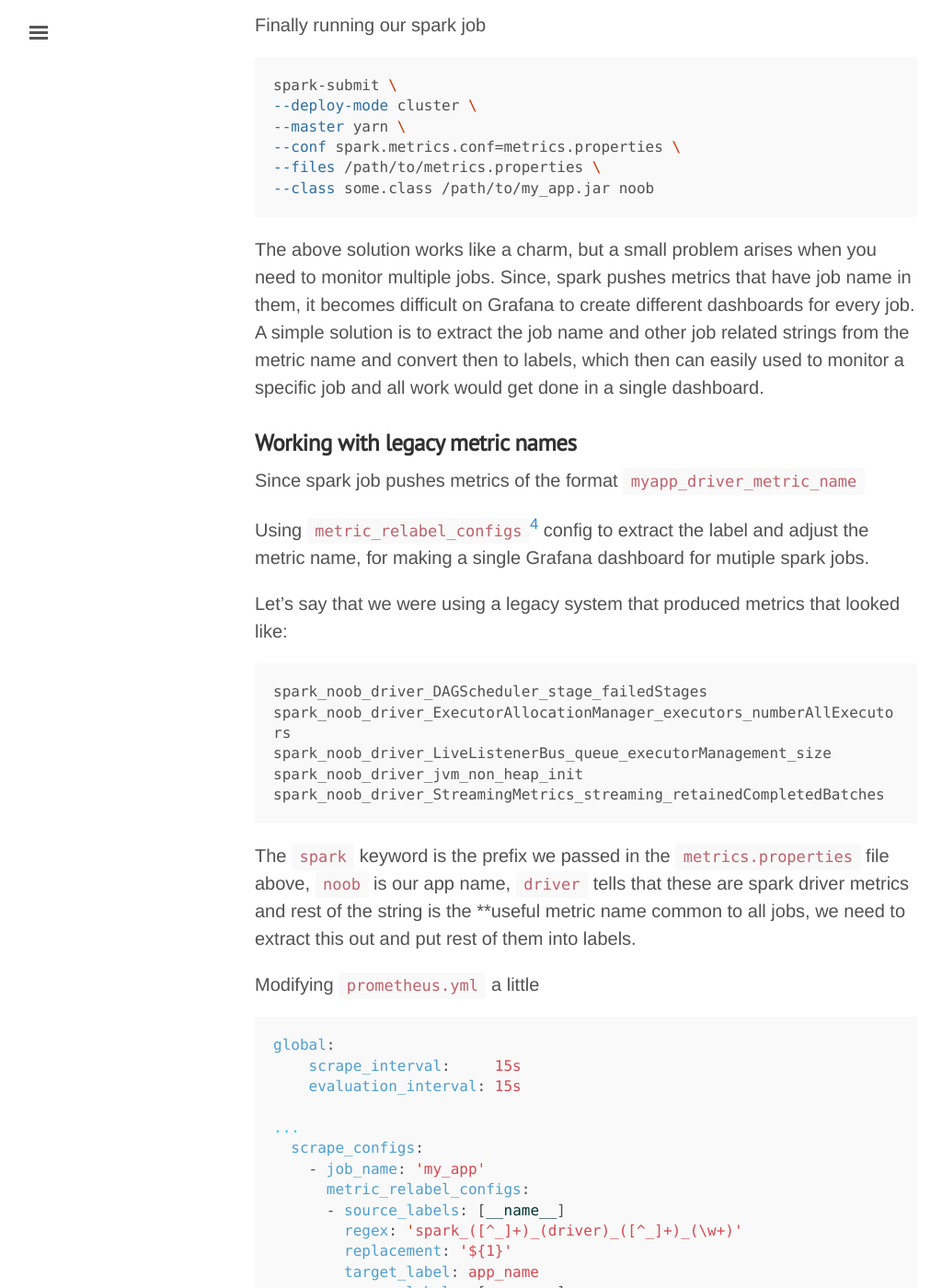
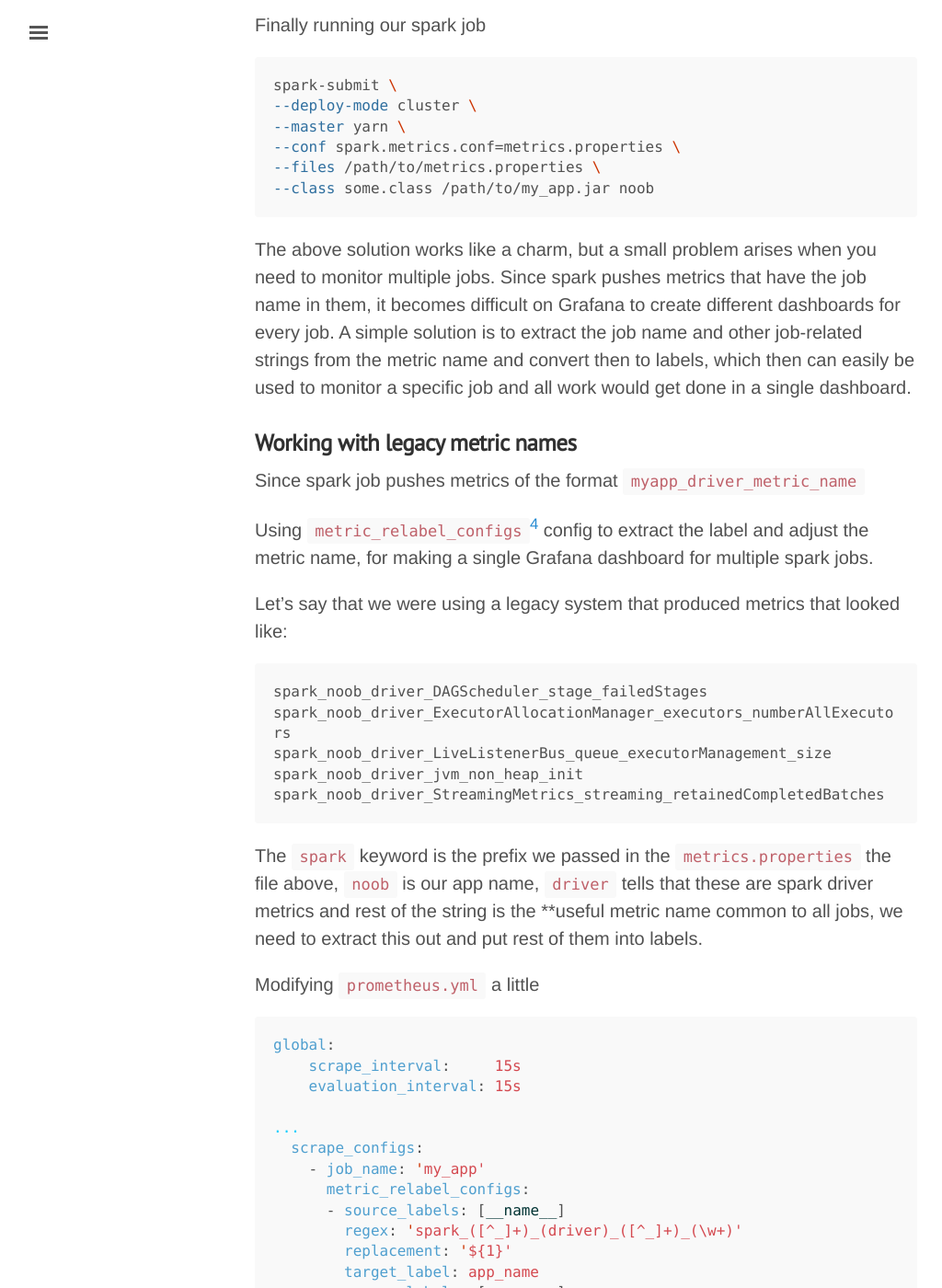
Before and after one commit to agrim123/agrim123.github.io, a Jekyll site: the page built from _posts/2019-12-11-spark-statsd-prometheus-grafana.md, in a window 1280 px wide and 1400 px high, scrolled down 2447 px. Shown: the whole window at 92% size, without its empty margins (3-1027 px from the left). Built offline with Jekyll 4.4.1, drawn with Linux system fonts in a browser that asks for light colours; nearby versions of some CDN libraries; comment, search, counter and statistics services are not loaded; some of the changed text lies outside the part shown.

Commit message:
Fix spelling

````diff
--- a/_config.yml
+++ b/_config.yml
@@ -17,7 +17,6 @@
 
 # Setup
 title:               Agrim Mittal
-tagline:             'a.k.a hitman'
 description:         'Developer . Geek . Hacker'
 keywords:            iit, roorkee, hitman, agrim, mittal, developer
 url:                 https://agrim123.github.io
--- a/_includes/sidebar.html
+++ b/_includes/sidebar.html
@@ -5,7 +5,7 @@
 <!-- Toggleable sidebar -->
 <div class="sidebar" id="sidebar">
   <div class="sidebar-item">
-      <img alt="hitman" src="{{ site.baseurl }}/images/profile.jpeg">
+      <!-- <img alt="hitman" src="{{ site.baseurl }}/images/profile.jpeg"> -->
     <p>{{ site.description }}</p>
   </div>
 
--- a/_posts/2019-12-11-spark-statsd-prometheus-grafana.md
+++ b/_posts/2019-12-11-spark-statsd-prometheus-grafana.md
@@ -39,7 +39,7 @@
 
 Spark has a configurable metrics system that allows it to report metrics to various sinks<sup>[1](#furthur-read)</sup>. The metric system can be configured via a config file, passed to spark-submit via `--files` option.
 
-In this post we are using **StatsD** Sink for reporting our metrics. Since, spark has inbuilt capibilty to report metrics to StatsD, our work is much easier (compared to if we had to push metrics directly to prometheus<sup>[2](#furthur-read)</sup>).
+In this post, we are using **StatsD** Sink for reporting our metrics. Since spark has the inbuilt capability to report metrics to StatsD, our work is much easier (compared to if we had to push metrics directly to prometheus<sup>[2](#furthur-read)</sup>).
 
 Starting off with the `metrics.properties`<sup>[3](#furthur-read)</sup> file to tell spark that it needs to send metrics to StatsD sink.
 
@@ -96,13 +96,13 @@
 --class some.class /path/to/my_app.jar noob
 ```
 
-The above solution works like a charm, but a small problem arises when you need to monitor multiple jobs. Since, spark pushes metrics that have job name in them, it becomes difficult on Grafana to create different dashboards for every job. A simple solution is to extract the job name and other job related strings from the metric name and convert then to labels, which then can easily used to monitor a specific job and all work would get done in a single dashboard.
+The above solution works like a charm, but a small problem arises when you need to monitor multiple jobs. Since spark pushes metrics that have the job name in them, it becomes difficult on Grafana to create different dashboards for every job. A simple solution is to extract the job name and other job-related strings from the metric name and convert then to labels, which then can easily be used to monitor a specific job and all work would get done in a single dashboard.
 
 ### Working with legacy metric names
 
 Since spark job pushes metrics of the format `myapp_driver_metric_name`
 
-Using `metric_relabel_configs`<sup>[4](#furthur-read)</sup> config to extract the label and adjust the metric name, for making a single Grafana dashboard for mutiple spark jobs.
+Using `metric_relabel_configs`<sup>[4](#furthur-read)</sup> config to extract the label and adjust the metric name, for making a single Grafana dashboard for multiple spark jobs.
 
 Let's say that we were using a legacy system that produced metrics that looked like:
 ```bash
@@ -112,7 +112,7 @@
 spark_noob_driver_jvm_non_heap_init
 spark_noob_driver_StreamingMetrics_streaming_retainedCompletedBatches
 ```
-The `spark` keyword is the prefix we passed in the `metrics.properties` file above, `noob` is our app name, `driver` tells that these are spark driver metrics and rest of the string is the **useful metric name common to all jobs, we need to extract this out and put rest of them into labels.
+The `spark` keyword is the prefix we passed in the `metrics.properties` the file above, `noob` is our app name, `driver` tells that these are spark driver metrics and rest of the string is the **useful metric name common to all jobs, we need to extract this out and put rest of them into labels.
 
 Modifying `prometheus.yml` a little
 ```yml
````
Also changed, not shown: other parts of _posts/2019-12-11-spark-statsd-prometheus-grafana.md (+2 -2 lines).
